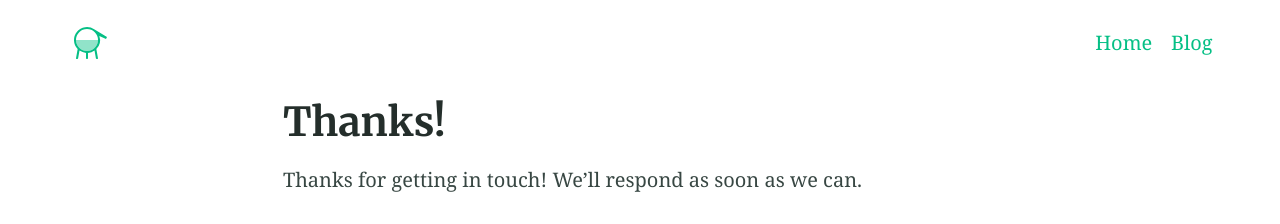
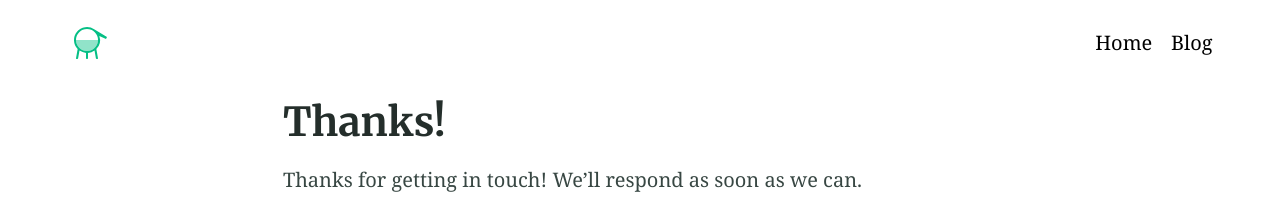
Before and after one commit to hi-sushanta/hi-sushanta.github.io, a Jekyll site: the page built from thanks.md, in a window 1280 px wide. Shown: the top 224 px of the page. Built offline with Jekyll 4.4.1, drawn with Linux system fonts in a browser that asks for light colours.

Commit message:
Default link color change

```diff
--- a/_sass/_settings.scss
+++ b/_sass/_settings.scss
@@ -7,7 +7,7 @@ $accentColour: #05bf85 !default;
 // Text colours
 $headingColour: #242e2b !default;
 $bodyColour: #384743 !default;
-$linkColour: #05bf85 !default;
+$linkColour: #000000 !default;
 $hoverColour: #008000 !default;
 $focusColour: #fa407a !default;
 $captionColour: #a8adac !default;
```
